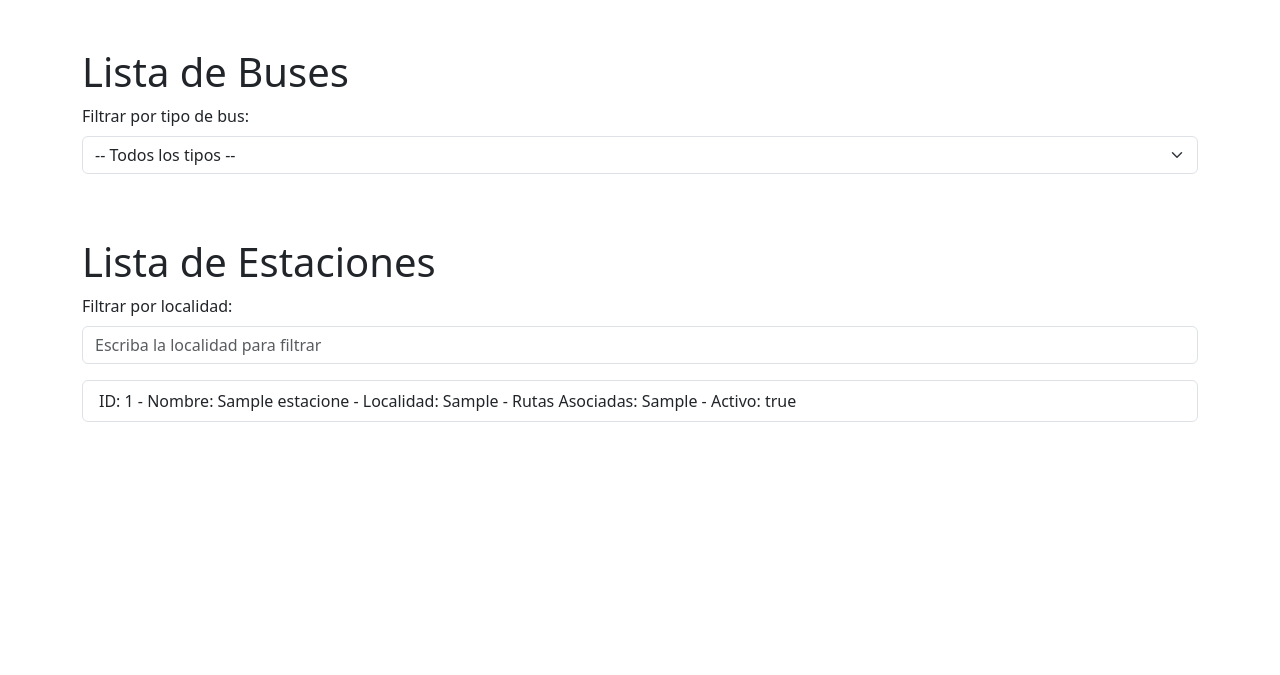
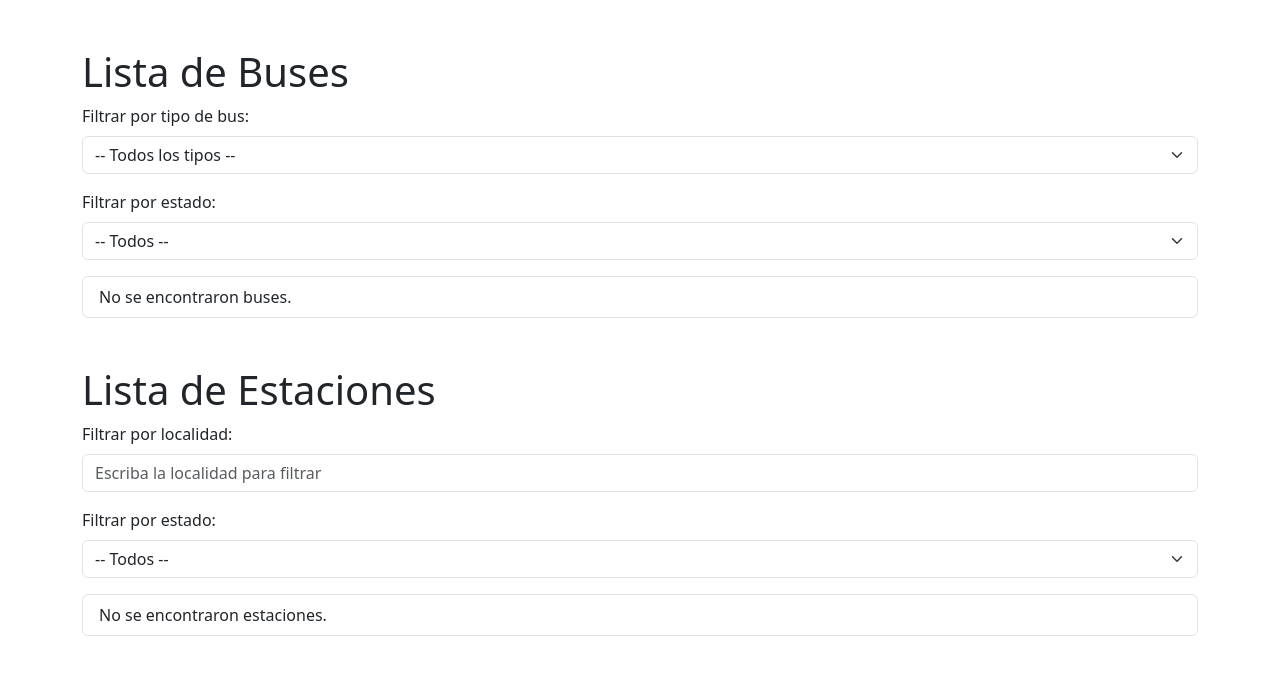
Before and after one commit to Juanes0706/Proyecto, a FastAPI app: page /read in a window 1280 px wide. Shown: the part 56-731 px from the top of the page. Run offline with FastAPI, Linux system fonts and the light colour scheme; tables that the repository leaves empty hold one stand-in row (values such as "Sample post"); data that the repository does not hold is empty; parts of the project's set-up code (start-up, migrations or seed data) failed here and were passed over.

Commit message:
agregar funcion de filtrado activo / inactivo

```diff
--- a/main.py
+++ b/main.py
@@ -58,8 +58,8 @@
     return crud.crear_bus(db, bus)
 
 @app.get("/buses/", response_model=list[schemas.Bus])
-def listar_buses(tipo: Optional[str] = None, db: Session = Depends(get_db)):
-    return crud.obtener_buses(db, tipo=tipo)
+def listar_buses(tipo: Optional[str] = None, activo: Optional[bool] = None, db: Session = Depends(get_db)):
+    return crud.obtener_buses(db, tipo=tipo, activo=activo)
 
 @app.get("/buses/{id}", response_model=schemas.Bus)
 def obtener_bus(id: int, db: Session = Depends(get_db)):
@@ -89,8 +89,8 @@
     return crud.crear_estacion(db, estacion)
 
 @app.get("/estaciones/", response_model=list[schemas.Estacion])
-def listar_estaciones(sector: Optional[str] = None, db: Session = Depends(get_db)):
-    return crud.obtener_estaciones(db, sector=sector)
+def listar_estaciones(sector: Optional[str] = None, activo: Optional[bool] = None, db: Session = Depends(get_db)):
+    return crud.obtener_estaciones(db, sector=sector, activo=activo)
 
 @app.get("/estaciones/{id}", response_model=schemas.Estacion)
 def obtener_estacion(id: int, db: Session = Depends(get_db)):
--- a/templates/ReadPage.html
+++ b/templates/ReadPage.html
@@ -31,6 +31,14 @@
             <option value="zonal">Zonal</option>
         </select>
     </div>
+    <div class="mb-3">
+        <label for="filterActivoBus" class="form-label">Filtrar por estado:</label>
+        <select id="filterActivoBus" class="form-select">
+            <option value="">-- Todos --</option>
+            <option value="true">Activo</option>
+            <option value="false">Inactivo</option>
+        </select>
+    </div>
     <ul id="listaBuses" class="list-group"></ul>
 
     <h1 class="mt-5">Lista de Estaciones</h1>
@@ -38,13 +46,26 @@
         <label for="filterLocalidadEstacion" class="form-label">Filtrar por localidad:</label>
         <input type="text" id="filterLocalidadEstacion" class="form-control" placeholder="Escriba la localidad para filtrar" />
     </div>
+    <div class="mb-3">
+        <label for="filterActivoEstacion" class="form-label">Filtrar por estado:</label>
+        <select id="filterActivoEstacion" class="form-select">
+            <option value="">-- Todos --</option>
+            <option value="true">Activo</option>
+            <option value="false">Inactivo</option>
+        </select>
+    </div>
     <ul id="listaEstaciones" class="list-group"></ul>
 </div>
 
 <script>
     async function loadBuses() {
         const tipo = document.getElementById("filterTipoBus").value;
-        const url = tipo ? `/buses/?tipo=${encodeURIComponent(tipo)}` : "/buses/";
+        const activo = document.getElementById("filterActivoBus").value;
+        let url = "/buses/";
+        const params = [];
+        if (tipo) params.push(`tipo=${encodeURIComponent(tipo)}`);
+        if (activo) params.push(`activo=${encodeURIComponent(activo)}`);
+        if (params.length > 0) url += "?" + params.join("&");
         try {
             const response = await fetch(url);
             if (!response.ok) throw new Error("Error al cargar buses");
@@ -68,7 +89,12 @@
 
     async function loadEstaciones() {
         const localidad = document.getElementById("filterLocalidadEstacion").value.trim();
-        const url = localidad ? `/estaciones/?sector=${encodeURIComponent(localidad)}` : "/estaciones/";
+        const activo = document.getElementById("filterActivoEstacion").value;
+        let url = "/estaciones/";
+        const params = [];
+        if (localidad) params.push(`sector=${encodeURIComponent(localidad)}`);
+        if (activo) params.push(`activo=${encodeURIComponent(activo)}`);
+        if (params.length > 0) url += "?" + params.join("&");
         try {
             const response = await fetch(url);
             if (!response.ok) throw new Error("Error al cargar estaciones");
@@ -93,6 +119,9 @@
     document.getElementById("filterTipoBus").addEventListener("change", () => {
         loadBuses();
     });
+    document.getElementById("filterActivoBus").addEventListener("change", () => {
+        loadBuses();
+    });
 
     let debounceTimeout;
     document.getElementById("filterLocalidadEstacion").addEventListener("input", () => {
@@ -100,6 +129,9 @@
         debounceTimeout = setTimeout(() => {
             loadEstaciones();
         }, 300);
+    });
+    document.getElementById("filterActivoEstacion").addEventListener("change", () => {
+        loadEstaciones();
     });
 
     window.onload = () => {
```
Also changed, not shown: crud.py (+20 -2 lines).
